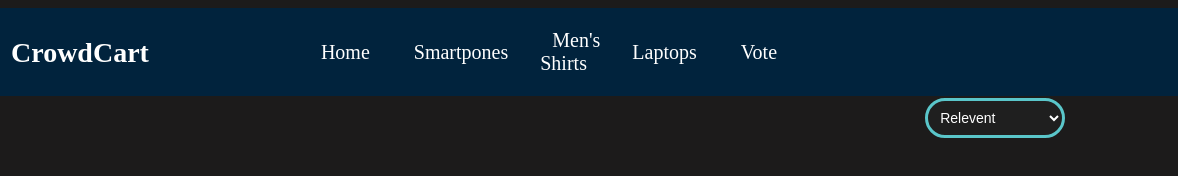
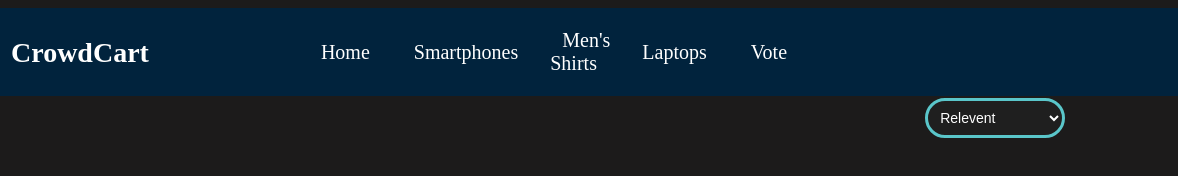
Before and after one commit to ehsan363/CrowdCart, a plain HTML site: page public/index.html in a window 1280 px wide. Shown: the top 176 px of the page, 102-1280 px from the left. Drawn offline with Linux system fonts and the light colour scheme; no server answers.

```diff
--- a/public/index.html
+++ b/public/index.html
@@ -21,7 +21,7 @@
 			</a>
 			<ul class="nav_links">
 					<li><a href="index.html">Home</a></li>
-					<li><a href="category_1.html">Smartpones</a></li>
+					<li><a href="category_1.html">Smartphones</a></li>
 					<li><a href="category_2.html">Men's Shirts</a></li>
 					<li><a href="category_3.html">Laptops</a></li>
 					<li><a id = 'vote_link' href="vote.html">Vote</a></li>
```
